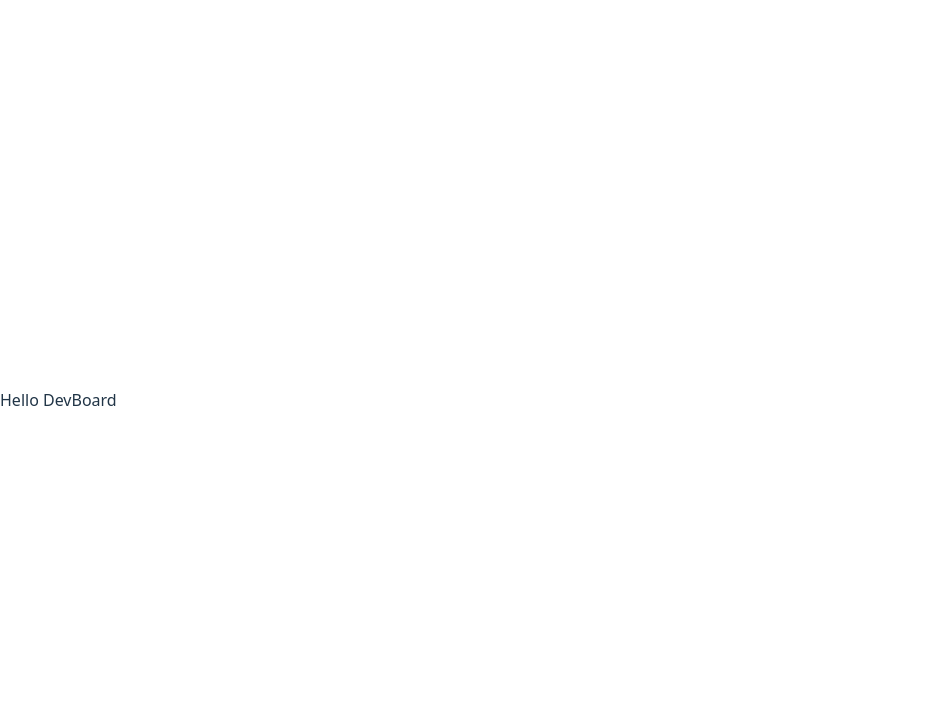
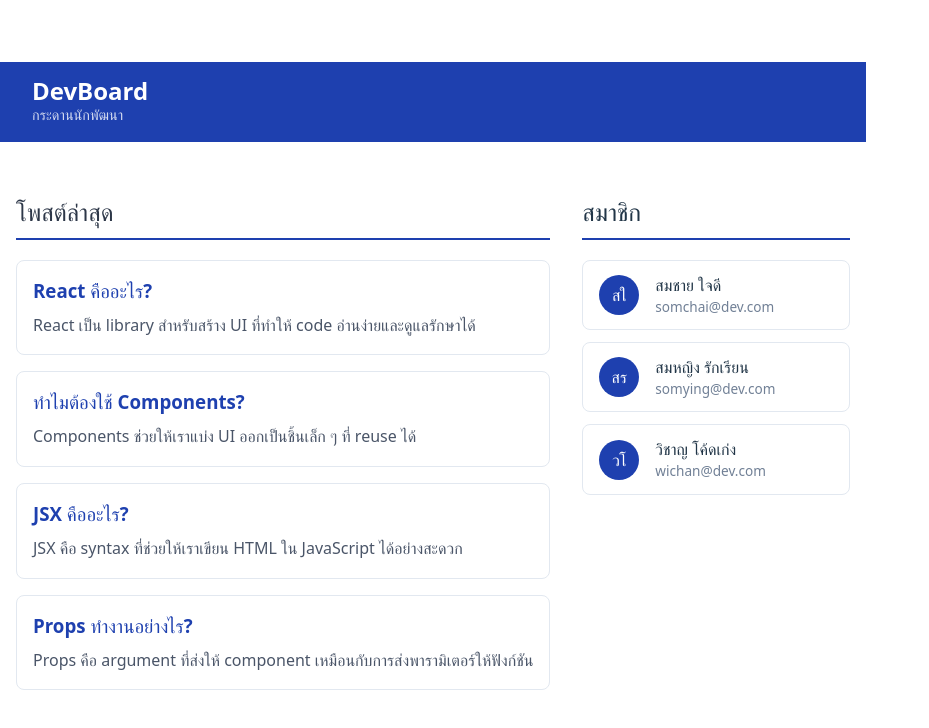
Before and after one commit to 67160406/devboard-67160406, a React (Vite) app: page / in a window 1280 px wide. Shown: the top 728 px of the page, without its empty margins (0-929 px from the left). Built offline with nearby package versions, Linux system fonts and the light colour scheme.

Commit message:
feat: task1 - static devboard components

```diff
--- a/src/App.jsx
+++ b/src/App.jsx
@@ -1,5 +1,73 @@
+import Navbar from "./components/Navbar";
+import PostList from "./components/PostList";
+import UserCard from "./components/UserCard";
+
+const POSTS = [
+  {
+    id: 1,
+    title: "React คืออะไร?",
+    body: "React เป็น library สำหรับสร้าง UI ที่ทำให้ code อ่านง่ายและดูแลรักษาได้",
+  },
+  {
+    id: 2,
+    title: "ทำไมต้องใช้ Components?",
+    body: "Components ช่วยให้เราแบ่ง UI ออกเป็นชิ้นเล็ก ๆ ที่ reuse ได้",
+  },
+  {
+    id: 3,
+    title: "JSX คืออะไร?",
+    body: "JSX คือ syntax ที่ช่วยให้เราเขียน HTML ใน JavaScript ได้อย่างสะดวก",
+  },
+  {
+    id: 4,
+    title: "Props ทำงานอย่างไร?",
+    body: "Props คือ argument ที่ส่งให้ component เหมือนกับการส่งพารามิเตอร์ให้ฟังก์ชัน",
+  },
+];
+const USERS = [
+  { id: 1, name: "สมชาย ใจดี", email: "somchai@dev.com" },
+  { id: 2, name: "สมหญิง รักเรียน", email: "somying@dev.com" },
+  { id: 3, name: "วิชาญ โค้ดเก่ง", email: "wichan@dev.com" },
+];
+
 function App() {
-  return <div>Hello DevBoard</div>;
+  return (
+    <div>
+      <Navbar />
+
+      <div
+        style={{
+          maxWidth: "900px",
+          margin: "2rem auto",
+          padding: "0 1rem",
+          display: "grid",
+          gridTemplateColumns: "2fr 1fr",
+          gap: "2rem",
+        }}
+      >
+        {/* ซ้าย */}
+        <div>
+          <PostList posts={POSTS} />
+        </div>
+
+        {/* ขวา */}
+        <div>
+          <h2
+            style={{
+              borderBottom: "2px solid #1e40af",
+              paddingBottom: "0.5rem",
+            }}
+          >
+            สมาชิก
+          </h2>
+
+          {USERS.map((user) => (
+            <UserCard key={user.id} name={user.name} email={user.email} />
+          ))}
+        </div>
+      </div>
+    </div>
+  );
 }
 
 export default App;
--- /dev/null
+++ b/src/components/Navbar.jsx
@@ -0,0 +1,14 @@
+function Navbar() {
+  return (
+    <nav
+      style={{ background: "#1e40af", color: "white", padding: "1rem 2rem" }}
+    >
+      <h1 style={{ margin: 0, fontSize: "1.5rem" }}>DevBoard</h1>
+      <p style={{ margin: 0, fontSize: "0.9rem", opacity: 0.8 }}>
+        กระดานนักพัฒนา
+      </p>
+    </nav>
+  );
+}
+
+export default Navbar;
--- /dev/null
+++ b/src/components/PostCard.jsx
@@ -0,0 +1,18 @@
+function PostCard({ title, body }) {
+  return (
+    <div
+      style={{
+        border: "1px solid #e2e8f0",
+        borderRadius: "8px",
+        padding: "1rem",
+        marginBottom: "1rem",
+        background: "white",
+      }}
+    >
+      <h3 style={{ margin: "0 0 0.5rem", color: "#1e40af" }}>{title}</h3>
+      <p style={{ margin: 0, color: "#4a5568", lineHeight: 1.6 }}>{body}</p>
+    </div>
+  );
+}
+
+export default PostCard;
--- /dev/null
+++ b/src/components/PostList.jsx
@@ -0,0 +1,23 @@
+import PostCard from "./PostCard";
+
+function PostList({ posts }) {
+  return (
+    <div>
+      <h2
+        style={{
+          color: "#2d3748",
+          borderBottom: "2px solid #1e40af",
+          paddingBottom: "0.5rem",
+        }}
+      >
+        โพสต์ล่าสุด
+      </h2>
+
+      {posts.map((post) => (
+        <PostCard key={post.id} title={post.title} body={post.body} />
+      ))}
+    </div>
+  );
+}
+
+export default PostList;
--- /dev/null
+++ b/src/components/UserCard.jsx
@@ -0,0 +1,44 @@
+function UserCard({ name, email }) {
+  const initials = name
+    .split(" ")
+    .map((n) => n[0])
+    .join("");
+
+  return (
+    <div
+      style={{
+        display: "flex",
+        alignItems: "center",
+        gap: "1rem",
+        border: "1px solid #e2e8f0",
+        borderRadius: "8px",
+        padding: "0.75rem 1rem",
+        marginBottom: "0.75rem",
+        background: "white",
+      }}
+    >
+      <div
+        style={{
+          width: "40px",
+          height: "40px",
+          background: "#1e40af",
+          color: "white",
+          borderRadius: "50%",
+          display: "flex",
+          alignItems: "center",
+          justifyContent: "center",
+          fontWeight: "bold",
+        }}
+      >
+        {initials}
+      </div>
+
+      <div>
+        <div style={{ fontWeight: "bold" }}>{name}</div>
+        <div style={{ fontSize: "0.85rem", color: "#718096" }}>{email}</div>
+      </div>
+    </div>
+  );
+}
+
+export default UserCard;
```
